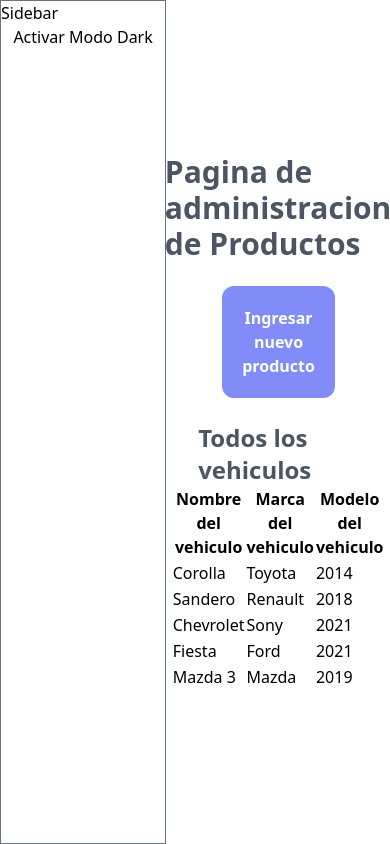
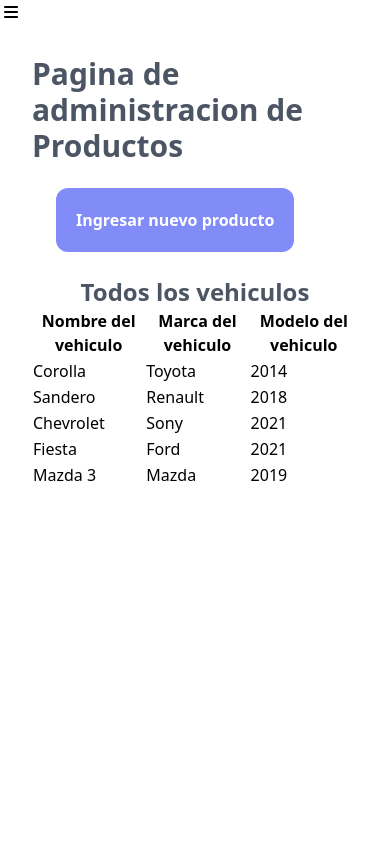
Before and after one commit to DavidSaavedra11/concessionarie, a React (Create React App) app in the folder OneDrive/Escritorio/Daviid/Programacion MinTic UdeA/Ciclo 3/Concesionario/: page /admin/productos in a window 390 px wide. Built offline with nearby package versions, Linux system fonts and the light colour scheme.

Commit message:
Se agrego la navegacion responsive

```diff
--- /dev/null
+++ b/OneDrive/Escritorio/Daviid/Programacion MinTic UdeA/Ciclo 3/Concesionario/src/components/ImagenLogo.jsx
@@ -0,0 +1,10 @@
+import React from 'react'
+import Logo from 'media/logo-moto2.png'
+
+
+const ImagenLogo = () => {
+    return <img className='mx-auto h-20 w-auto' src={Logo} alt="LogoAqui" />
+
+}
+
+export default ImagenLogo
--- /dev/null
+++ b/OneDrive/Escritorio/Daviid/Programacion MinTic UdeA/Ciclo 3/Concesionario/src/components/SIdebarResponsive.jsx
@@ -0,0 +1,39 @@
+import React, { useState } from "react";
+import { Link } from "react-router-dom";
+
+const SIdebarResponsive = () => {
+  const [mostrarNavegacion, setMostrarNavegacion] = useState(false);
+
+  return (
+    <div
+      className="md:hidden"
+      onClick={() => {
+        setMostrarNavegacion(!mostrarNavegacion);
+      }}
+    >
+      <i
+        className={`mx-1 fas fa-${
+          mostrarNavegacion ? "times" : "bars"
+        } hover:text-green-600`}
+      ></i>
+      {mostrarNavegacion && (
+        <ul className='bg-gray-900'>
+          <ResponsiveRoute nombre="Productos" ruta="/admin/productos" />
+          <ResponsiveRoute nombre="Ventas" ruta="/admin/ventas" />
+          <ResponsiveRoute nombre="Usuarios" ruta="/admin/usuarios" />
+        </ul>
+      )}
+    </div>
+  );
+};
+
+const ResponsiveRoute = ({ ruta, nombre }) => {
+
+return (
+  <Link to={ruta}>
+    <li className='text-gray-200 border border-gray-300 p-1'>{nombre}</li>
+  </Link>
+)
+};
+
+export default SIdebarResponsive;
--- a/OneDrive/Escritorio/Daviid/Programacion MinTic UdeA/Ciclo 3/Concesionario/src/components/Sidebar.jsx
+++ b/OneDrive/Escritorio/Daviid/Programacion MinTic UdeA/Ciclo 3/Concesionario/src/components/Sidebar.jsx
@@ -1,13 +1,37 @@
 import React from 'react'
-import TriggerDarkMode from './TriggerDarkMode';
+import ImagenLogo from 'components/ImagenLogo'
+import { Link } from 'react-router-dom';
+
 
 const Sidebar = () => {
     return (
-        <nav className='w-72 border border-gray-500 h-full flex flex-col justyfy-between'>
-            Sidebar
-            <TriggerDarkMode/>
-        </nav>
+            <nav className='hidden md:flex md:w-72  border border-gray-500 h-full  flex-col bg-gray-300 p-4' >
+                <Link to='/admin'>
+                    <ImagenLogo/>
+                </Link>
+
+                <div className='my-4'>
+                <Ruta icono ='fas fa-user' ruta='/admin/perfil' nombre='Perfil'/>
+                <Ruta icono ='fas fa-motorcycle' ruta='/admin/productos' nombre='Productos'/>
+                <Ruta icono ='fas fa-dollar-sign' ruta='/admin/ventas' nombre='Ventas'/>
+                <Ruta icono ='fas fa-users' ruta='/admin/usuarios' nombre='Usuarios'/>
+                </div>
+
+                <Ruta icono ='fas fa-door-closed' ruta='/admin' nombre='Cerrar Sesion'/>
+            </nav>
     )
 }
 
+const Ruta = ({icono,ruta,nombre}) => {
+    return (
+        <Link to={ruta}>
+            <button className='p-1 my-2  bg-indigo-700 hover:bg-indigo-900 flex w-full items-center text-white rounded-md '>
+                <i className={`${icono} w-10`}/>
+                {nombre}
+            </button>
+        </Link>
+    )
+}
+
+
 export default Sidebar;
--- a/OneDrive/Escritorio/Daviid/Programacion MinTic UdeA/Ciclo 3/Concesionario/src/layouts/AuthLayout.jsx
+++ b/OneDrive/Escritorio/Daviid/Programacion MinTic UdeA/Ciclo 3/Concesionario/src/layouts/AuthLayout.jsx
@@ -1,6 +1,6 @@
 import React from 'react'
 import { Link } from 'react-router-dom';
-import Logo from 'media/logo-moto2.png';
+import ImagenLogo from 'components/ImagenLogo';
 
 const AuthLayout = ({ children }) => {
     return (
@@ -12,7 +12,7 @@ const AuthLayout = ({ children }) => {
                 </Link>
             </div>
             <div className='max-w-md w-full'>
-                <img className='mx-auto h-52 w-auto' src={Logo} alt="LogoAqui" />
+                <ImagenLogo/>
                 {children}
             </div>
         </div>
--- a/OneDrive/Escritorio/Daviid/Programacion MinTic UdeA/Ciclo 3/Concesionario/src/layouts/PrivateLayout.jsx
+++ b/OneDrive/Escritorio/Daviid/Programacion MinTic UdeA/Ciclo 3/Concesionario/src/layouts/PrivateLayout.jsx
@@ -1,11 +1,13 @@
 import Sidebar from 'components/Sidebar';
+import SIdebarResponsive from 'components/SIdebarResponsive';
 import React, { useEffect } from 'react'
 
 const PrivateLayout = ({ children }) => {
     return (
         <div className='flex w-screen h-screen'>
-            <div className='flex flex-nowrap w-full h-full'>
+            <div className='flex flex-col md:flex-row w-full h-full'>
                 <Sidebar />
+                <SIdebarResponsive/>
                 <main className='flex w-full  overflow-y-scroll items-center justify-center'>
                     {children}
                 </main>
--- a/OneDrive/Escritorio/Daviid/Programacion MinTic UdeA/Ciclo 3/Concesionario/src/pages/admin/Index.jsx
+++ b/OneDrive/Escritorio/Daviid/Programacion MinTic UdeA/Ciclo 3/Concesionario/src/pages/admin/Index.jsx
@@ -11,4 +11,9 @@ const Admin = () => {
     )
 }
 
+
+
+
+
+
 export default Admin;
--- a/OneDrive/Escritorio/Daviid/Programacion MinTic UdeA/Ciclo 3/Concesionario/src/pages/admin/Productos.jsx
+++ b/OneDrive/Escritorio/Daviid/Programacion MinTic UdeA/Ciclo 3/Concesionario/src/pages/admin/Productos.jsx
@@ -130,11 +130,14 @@ const FormularioCreacionProductos = ({
 
   const submitForm = (e) => {
     e.preventDefault();
-    const fd = new FormData((form.current));
+    const fd = new FormData((form.current));// guarda los valores ingresados en los inputs
+
     const nuevoVehiculo = { };
     fd.forEach((value, key )=>{
       nuevoVehiculo[key]=value;
     })
+
+
     setMostrarTabla(true)
     setProductos([...listaVehiculos, nuevoVehiculo])
 
```
